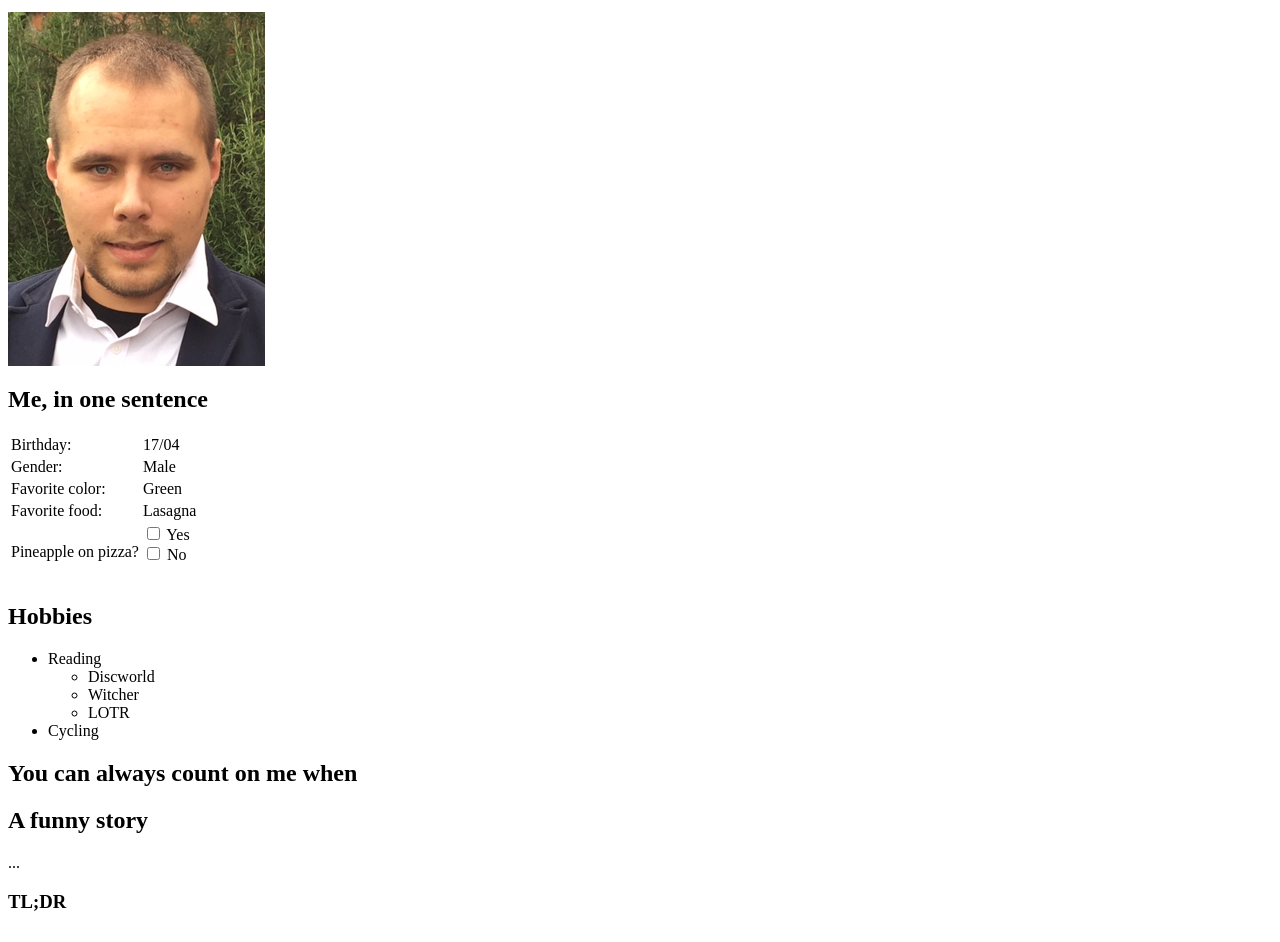
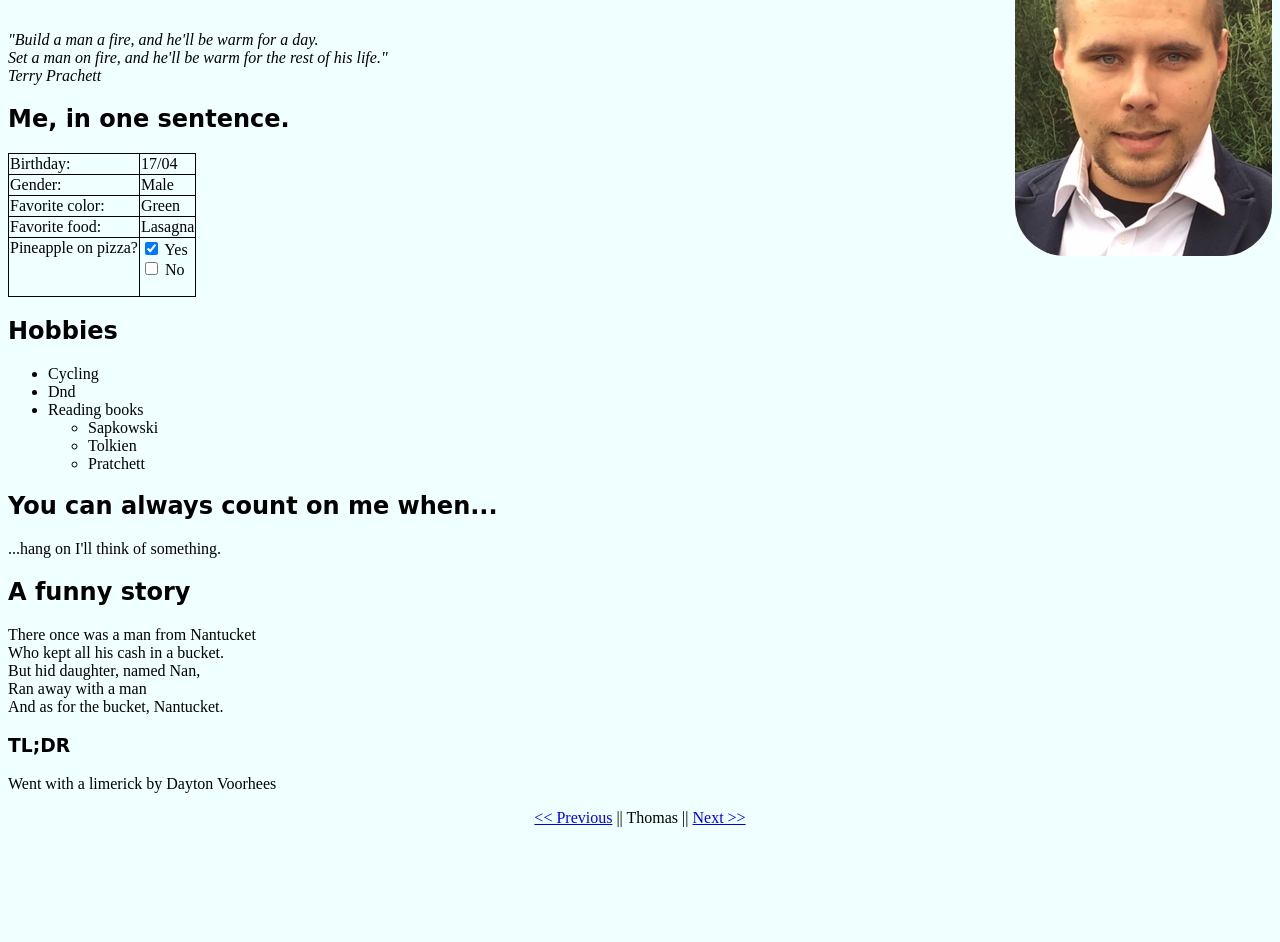
Before and after one commit to pieters-thomas/html-introduction, a plain HTML site: page index.html in a window 1280 px wide. Shown: the part 106-1048 px from the top of the page. After the commit the page ends 941 px from the top, so only its background shows below. Drawn offline with Linux system fonts and the light colour scheme; files whose address does not match are found by name.

Commit message:
a little touchup

```diff
--- /dev/null
+++ b/index.css
@@ -0,0 +1,8 @@
+body{background-color: azure;}
+header{font-size: 35px; color: black; font-family: cursive;}
+footer{text-align: center;}
+table,td{border: 1px solid black;}
+table{border-collapse: collapse;}
+td{vertical-align: top;}
+img{float:right; border-radius: 50px; }
+h2,h3{font-family: cursive}
--- a/index.html
+++ b/index.html
@@ -1,30 +1,51 @@
 <html>
  <head>
-        <title>Thomas</title>
+     <title>HTML introduction</title>
+     <link rel="stylesheet" href="index.css">
  </head>
 <body>
+ <header>
+    <img src="mugshot.png" alt="not my best picture anyway">
     <h1>Thomas</h1>
-<p><i>Build a man a fire, he's warm for a day.<br>Set a man on fire, he's warm for the rest of his life.</i></p>
-<img src="/home/pieters/Desktop/html-introduction/images/mugshot.png" alt="not my best picture anyway">
-<h2>Me, in one sentence</h2>
-<p></p>
+ </header>
+ <article>
+ <p><i>"Build a man a fire, and he'll be warm for a day.<br>Set a man on fire, and he'll be warm for the rest of his life."<br/>Terry Prachett </i></p>
+
+
+ <h2>Me, in one sentence.</h2>
   <table>
     <tr><td>Birthday:</td><td>17/04</td></tr>
     <tr><td>Gender:</td><td>Male</td></tr>
     <tr><td>Favorite color:</td><td>Green</td></tr>
     <tr><td>Favorite food:</td><td>Lasagna</td></tr>
-    <tr><td>Pineapple on pizza?</td><td><form><input type="checkbox" name="pineapple" value="1" default> Yes<br/><input type="checkbox" name="pineapple" value="2" /> No<br/></form>
+    <tr><td>Pineapple on pizza?</td><td><form><input type="checkbox" name="pineapple" value="1" checked> Yes <br/><input type="checkbox" name="pineapple" value="2" /> No</form></td>
   </table>
  <h2>Hobbies</h2>
+    <section>
         <ul>
-    <li>Reading<br/><ul><li>Discworld</li><li>Witcher</li><li>LOTR</li></ul></li>
          <li>Cycling</li>
+         <li>Dnd</li>
+         <li>Reading books<br/><ul><li>Sapkowski</li><li>Tolkien</li><li>Pratchett</li></ul></li>
         </ul>
-<h2>You can always count on me when</h2>
-<p></p>
+    </section>
+    <h2>You can always count on me when...</h2>
+    <section>
+        ...hang on I'll think of something.
+    </section>
     <h2>A funny story</h2>
-<p>...<br/><h3>TL;DR</h3><br/>...</p>
-
-<a href=""> << Previous</a> || Thomas || <a href="">Next >></a>
+    <section>
+        <p>There once was a man from Nantucket<br/>
+        Who kept all his cash in a bucket.<br/>
+        But hid daughter, named Nan,<br/>
+        Ran away with a man<br/>
+        And as for the bucket, Nantucket.
+        </p>
+        <p>   <h3>TL;DR</h3></p>
+        <p>Went with a limerick by Dayton Voorhees</p>
+    </section>
+ </article>
+ <footer>
+    <a href="https://serkans26.github.io/html-introduction/"> << Previous</a> || Thomas || <a href="https://viktor-podevyn.github.io/HTML-introduction/">Next >></a>
+ </footer>
 </body>
 </html>
```
Also changed, not shown: mugshot.png (renamed from images/mugshot.png). Lines whose indentation alone changed are shown as unchanged.
